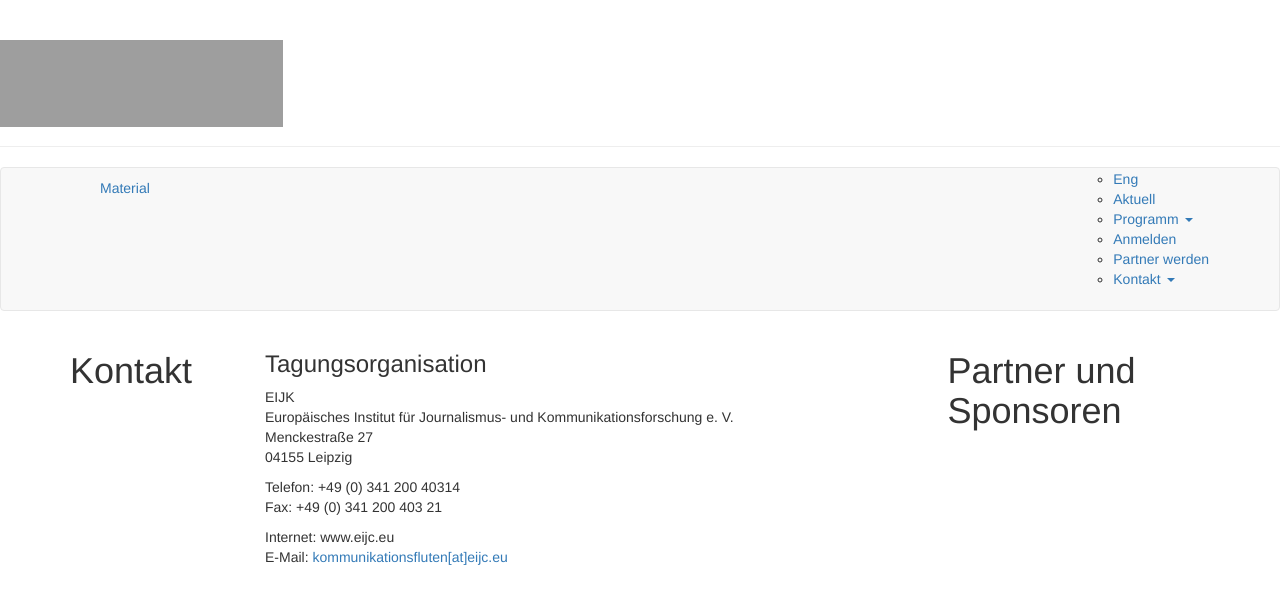
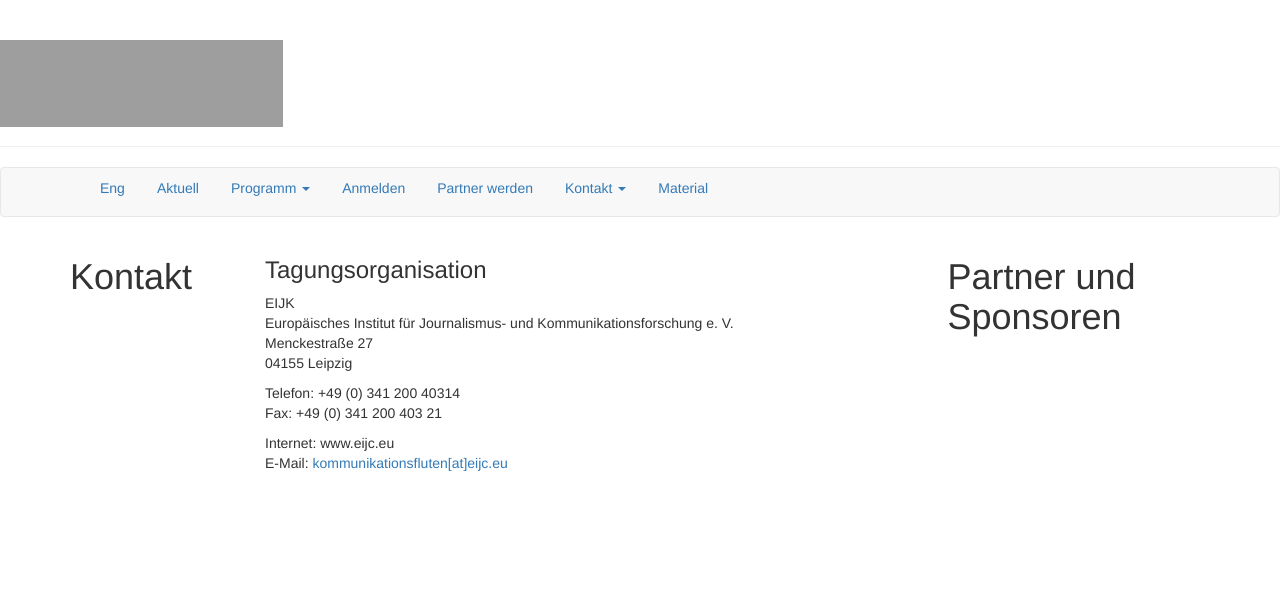
Before and after one commit to susedev/test, a Jekyll site: the page built from kontakt.html, in a window 1280 px wide. Shown: the top 604 px of the page. Built offline with Jekyll 4.4.1, drawn with Linux system fonts in a browser that asks for light colours; nearby versions of some CDN libraries; grey boxes are pictures that could not be loaded.

Commit message:
Update navbar.html

```diff
--- a/_includes/navbar.html
+++ b/_includes/navbar.html
@@ -10,7 +10,6 @@
     </div>
     <div class="collapse navbar-collapse" id="bs-example-navbar-collapse-1">
       <ul class="nav nav-pills">
-      <ul class="navbar navbar-right">
         <li><a href="{{ site.base_url }}/conference-communication-floods.html">Eng <span class="sr-only">(current)</span></a></li>
         <li><a href="{{ site.base_url }}/konferenz-kommunikationsfluten.html">Aktuell <span class="sr-only">(current)</span></a></li>
         <li class="dropdown">
@@ -33,7 +32,6 @@
             <li class="divider"></li>
             <li><a href="{{ site.base_url }}/impressum.html">Impressum</a></li>
           </ul>
-          </ul>
          <li><a href="{{ site.base_url }}/material.html">Material <span class="sr-only">(current)</span></a></li>
         </li>
       </ul>
```
